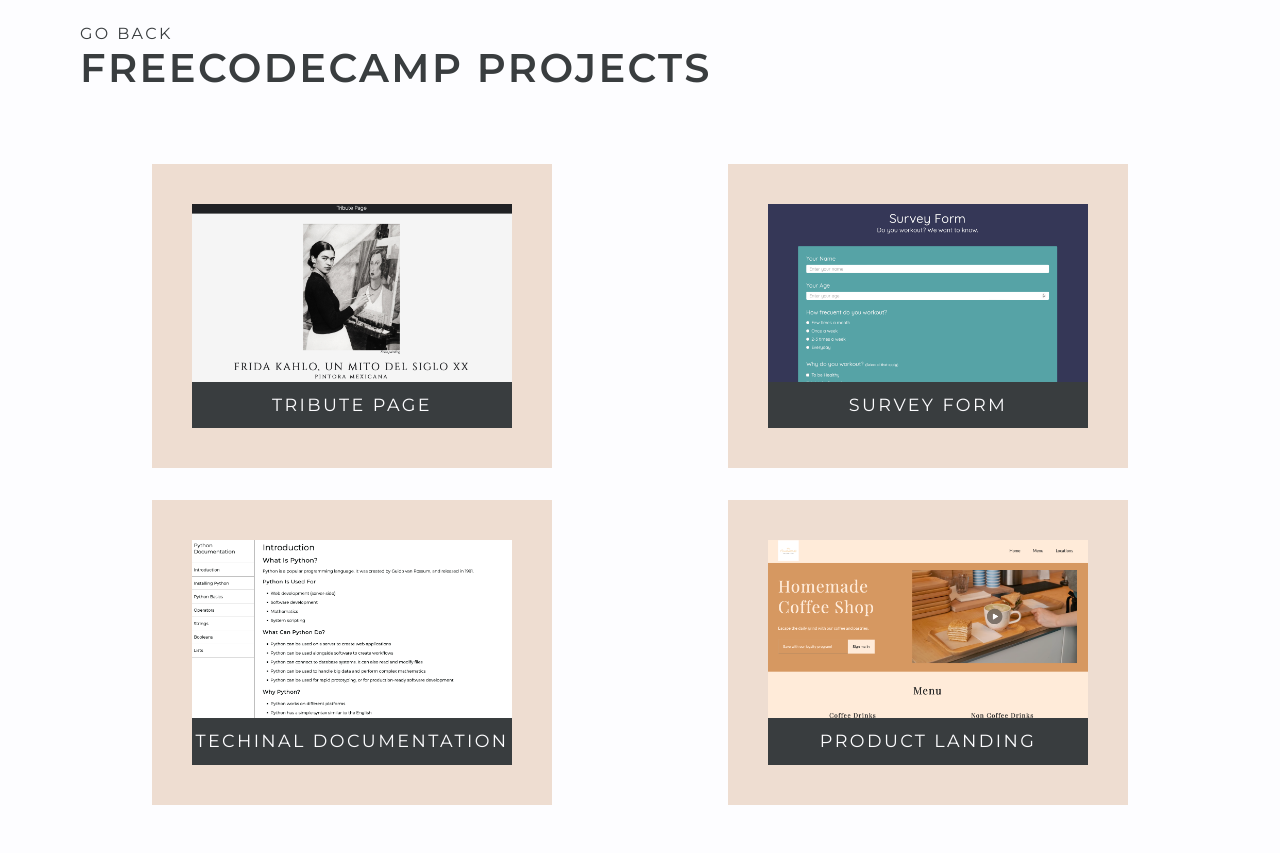
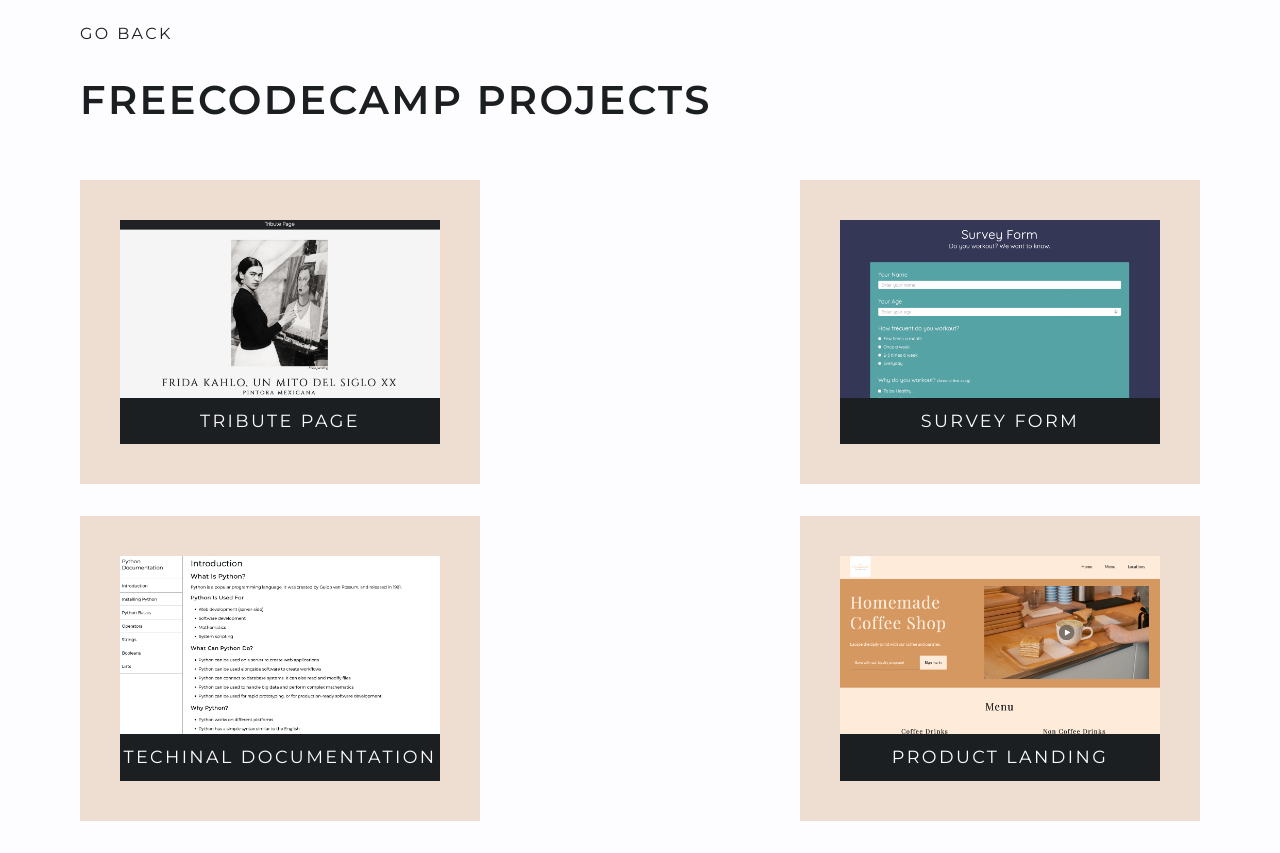
Before and after one commit to XiomaraCanizales/freecodecamp_projects, a plain HTML site: page index.html in a window 1280 px wide. After the commit the page ends 821 px from the top, so only its background shows below. Drawn offline with Linux system fonts and the light colour scheme.

Commit message:
Updating style.css

```diff
--- a/assets/css/styles.css
+++ b/assets/css/styles.css
@@ -3,20 +3,22 @@
 /* variables */
 :root {
     /* colors*/
-    --silverpink: #C7ACA1;
-    --champagnepink: #EEDDD1;
-
-    --black:  #393D3F;
-    --white: #FDFDFF;
+     --white: #fdfdffff;
+     --champagne-pink: #eeddd1ff;
+     --silverpink: #c7aca1ff;
+     --rosy-brown: #b79b8fff;
+     --eerie-black: #1c1f21ff;
 
     /* fonts */
     --ff-primary: 'Montserrat', sans-serif;
     --ff-regular: 400;
     --ff-bold: 600;
+
     /* sizes */
     --size-bg: 2.5rem;
     --size-md: 2rem;
     --size-sm: 1.25rem;
+
     /* others */
     --spacing: 0.150rem;
     --transition: all 0.3s ease-in-out;
@@ -39,20 +41,21 @@ body {
 h1 {
     letter-spacing: var(--spacing);
     text-transform: uppercase;
-    color: var(--black);
+    color: var(--eerie-black);
     font-weight: var(--ff-bold);
-    font-size: var(--size-bg)
+    font-size: var(--size-bg);
+    margin: 2rem 0;
 }
 
 a {
-    color: var(--black);
+    color: var(--eerie-black);
     text-decoration: none;
     text-transform: uppercase;
     letter-spacing: var(--spacing);
 }
 
 a:hover {
-    color: var(--black);
+    color: var(--eerie-black);
     text-decoration: none;
 }
 
@@ -70,18 +73,17 @@ img {
 header { padding: 1.5rem 0; }
 
 /* MAIN SECTION */
-main { margin: 3rem 0; }
 
 .box-container {
     display: flex;
     flex-flow: row wrap;
-    justify-content: space-around;
+    justify-content: space-between;
     gap: 2rem;
 }
 
 .box {
     max-width: 400px;
-    background-color: var(--champagnepink);
+    background-color: var(--champagne-pink);
     padding: 2.5rem;
     display: flex;
     justify-content: center;
@@ -101,7 +103,7 @@ main { margin: 3rem 0; }
 }
 
 .box p {
-    background-color: var(--black);
+    background-color: var(--eerie-black);
     color: var(--white);
     padding: 0.5rem 0;
     width: 100%;
```
